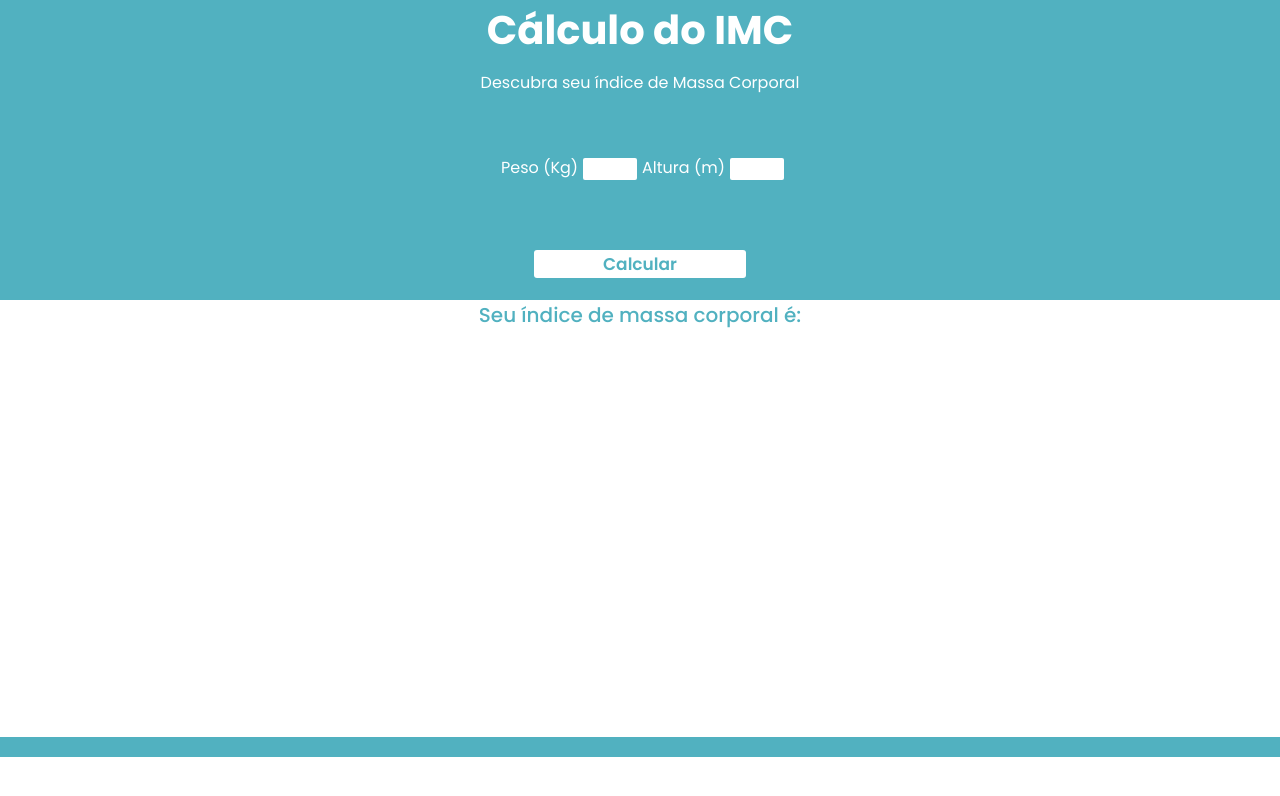
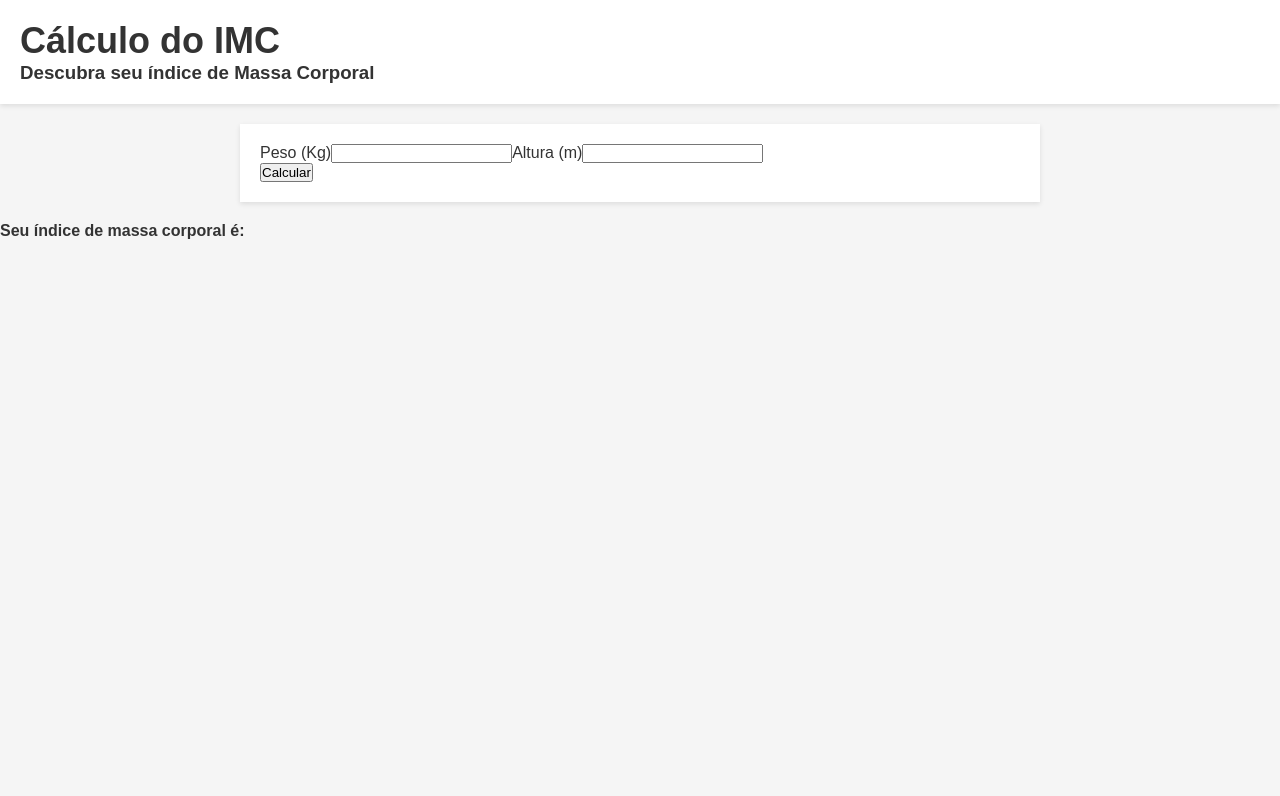
Before and after one commit to j0a0hi4g0/IMC, a plain HTML site: page pags/calculadora.html in a window 1280 px wide. Drawn offline with Linux system fonts and the light colour scheme.

Commit message:
commit 3

```diff
--- a/css/style.css
+++ b/css/style.css
@@ -1,121 +1,87 @@
-html {
-
-  font-size: 16px;
+/* Reset de Estilos */
+* {
+    margin: 0;
+    padding: 0;
+    box-sizing: border-box;
   }
 
-*, *:before, *:after {
-  box-sizing: inherit;
+  /* Estilos gerais */
+  body {
+    font-family: Arial, sans-serif;
+    color: #333;
+    background-color: #f5f5f5;
   }
 
-body, h1, h2, h3, h4, h5, h6, p, ol, ul {
-  margin: 0;
-  padding: 0;
-  font-weight: normal;
-}
-.container{
-  margin: 0;
-  padding: 0;
-  font-size: 100%;
-  font: inherit;
-  font-family: 'Poppins', sans-serif;
-  vertical-align: baseline;
-}
-.principal-area{
-  background-color: #51B1C0;
-  height: 300px;
+  a {
+    color: #333;
+    text-decoration: none;
   }
 
-.header{
-  display: flex;
-  flex-direction: column;
-  align-items: center;
-  color:  #FFFFFF;
+  /* Estilos do cabeçalho */
+  header {
+    background-color: #fff;
+    padding: 20px;
+    box-shadow: 0 2px 5px rgba(0,0,0,0.1);
   }
 
-.header h1 {
-  font-weight: bold;
-  font-size: 40px;
+  h1 {
+    font-size: 36px;
   }
 
-.header h3 {
-  margin-top: 10px;
-  font-size: 16px;
+  nav ul {
+    list-style: none;
   }
 
-.main{
-  display: flex;
-  flex-direction: column;
-  align-items: center;
-  height: 150px;
-  color: #FFFFFF;
+  nav li {
+    display: inline-block;
+    margin: 0 10px;
   }
 
-.input-area{
-  padding-top: 60px;
-  padding-bottom: 70px;
+  nav a {
+    font-weight: bold;
   }
 
-.input-area label {
-  margin-right: 5px;
-  margin-left: 5px;
-}
-.input-area input {
-  border-radius: 2px;
-  border: none;
-  width: 50px;
-  height: 20px;
-}
-.input-area input:focus{
-  outline: 0;
-}
-.input-area input::-webkit-outer-spin-button,
-.input-area input::-webkit-inner-spin-button {
-    -webkit-appearance: none;
-    margin: 0;
+  /* Estilos do conteúdo principal */
+  main {
+    max-width: 800px;
+    margin: 20px auto;
+    padding: 20px;
+    background-color: #fff;
+    box-shadow: 0 2px 5px rgba(0,0,0,0.1);
   }
 
-
-
-.btn-calc{
-  background-color:  #FFFFFF;
-  color:#51B1C0;
-  border: none;
-  border-radius: 3px;
-  font-weight: 600;
-  font-family: 'Poppins', sans-serif;
-  font-size: 17px;
-  width: 200px;
-  height: 30px;
-  cursor: pointer;
+  section {
+    margin-bottom: 20px;
   }
 
-.res-area-text{
-  display: flex;
-  flex-direction: column;
-  align-items: center;
-  background-color: #FFFFFF;
-  height: 54.6vh;
+  h2 {
+    font-size: 24px;
+    margin-bottom: 10px;
   }
 
-.res-area-text h4{
-  color: #51B1C0;
-  font-weight: 500;
-  font-size: 20px;
+  p {
+    line-height: 1.5;
+    margin-bottom: 10px;
   }
-.res-area-text .error-msg{
-  color: red;
+
+  a.btn {
+    display: inline-block;
+    padding: 10px 20px;
+    background-color: #333;
+    color: #fff;
+    border-radius: 5px;
+    transition: all 0.3s ease;
   }
-.res-area-text h3 {
-  color: #51B1C0;
-  margin-top: 5px;
-  font-size: 20px;
-  font-weight: bold;
+
+  a.btn:hover {
+    background-color: #555;
   }
-.res-area-img img{
-  height: 180px;
-  width: 90px;
+
+  .alimentos{
+    text-align: center;
+    padding: 8%;
   }
- .footer {
-  height: 20px;
-  background-color: #51B1C0;
+
+  .titulo{
+    padding: 3%;
   }
--- a/css/style2.css
+++ /dev/null
@@ -1,78 +0,0 @@
-/* Reset de Estilos */
-* {
-    margin: 0;
-    padding: 0;
-    box-sizing: border-box;
-  }
-
-  /* Estilos gerais */
-  body {
-    font-family: Arial, sans-serif;
-    color: #333;
-    background-color: #f5f5f5;
-  }
-
-  a {
-    color: #333;
-    text-decoration: none;
-  }
-
-  /* Estilos do cabeçalho */
-  header {
-    background-color: #fff;
-    padding: 20px;
-    box-shadow: 0 2px 5px rgba(0,0,0,0.1);
-  }
-
-  h1 {
-    font-size: 36px;
-  }
-
-  nav ul {
-    list-style: none;
-  }
-
-  nav li {
-    display: inline-block;
-    margin: 0 10px;
-  }
-
-  nav a {
-    font-weight: bold;
-  }
-
-  /* Estilos do conteúdo principal */
-  main {
-    max-width: 800px;
-    margin: 20px auto;
-    padding: 20px;
-    background-color: #fff;
-    box-shadow: 0 2px 5px rgba(0,0,0,0.1);
-  }
-
-  section {
-    margin-bottom: 20px;
-  }
-
-  h2 {
-    font-size: 24px;
-    margin-bottom: 10px;
-  }
-
-  p {
-    line-height: 1.5;
-    margin-bottom: 10px;
-  }
-
-  a.btn {
-    display: inline-block;
-    padding: 10px 20px;
-    background-color: #333;
-    color: #fff;
-    border-radius: 5px;
-    transition: all 0.3s ease;
-  }
-
-  a.btn:hover {
-    background-color: #555;
-  }
```
Also changed, not shown: index.html (+28 -18 lines), pags/princ.html (added, +40 -0 lines), img/alimentacao-saudavel-diversificada.webp (added), img/alimentos-funcionais-conceito-de-super-alimento-de-saude_72482-1265.avif (added), img/piramide.jpeg (added). Lines whose indentation alone changed are shown as unchanged.
